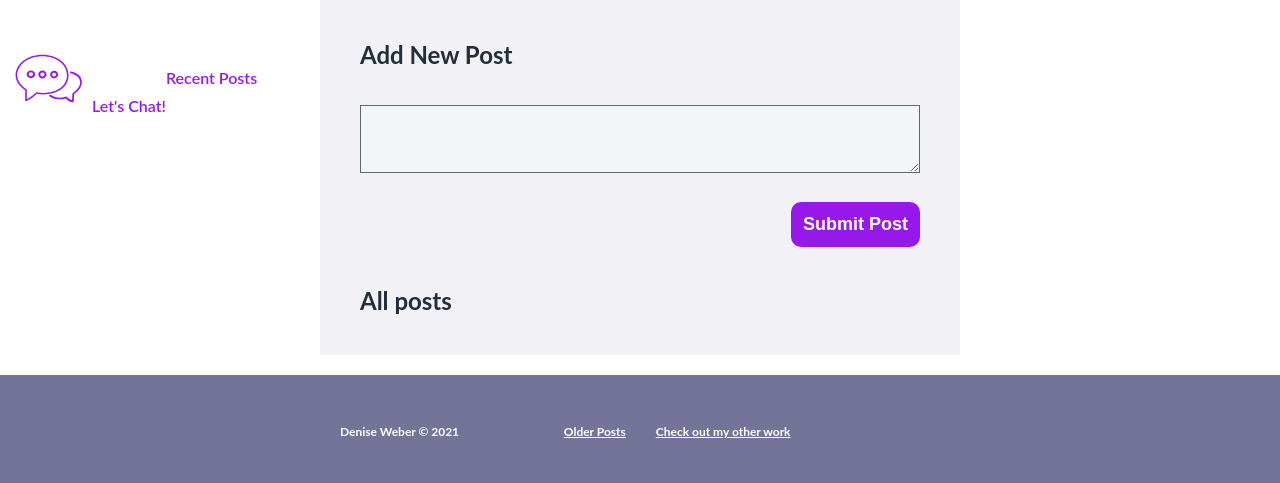
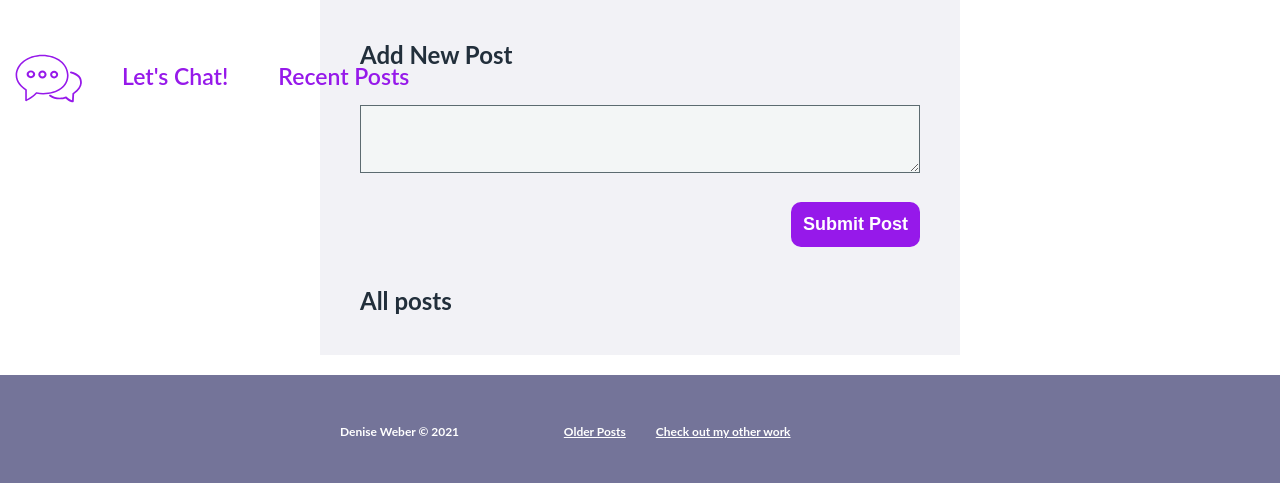
Before and after one commit to dweber0001/python-web-app, a Flask app: page / in a window 1280 px wide. Shown: the top 483 px of the page. Run offline with Flask 2, Linux system fonts and the light colour scheme; data that the repository does not hold is empty.

Commit message:
Update styles.css

```diff
--- a/static/css/styles.css
+++ b/static/css/styles.css
@@ -12,6 +12,38 @@ body {
     box-sizing: border-box;
     margin: 0;
 }
+
+header{
+    max-width: 680px;
+    margin: 50px auto;
+    display: flex;
+    flex-direction: row;
+    justify-content: space-between;
+    font-size: 23px;
+}
+header .title {
+    display: flex;
+    align-items: center;
+    color: #9619ea;
+}
+header .title img {
+    margin-right: 30px;
+}
+
+header .menu {
+    display: flex;
+    flex-direction: row;
+    align-items: center;
+    color: #9619ea;
+    list-style: none;
+
+}
+header .menu .menu-item {
+    margin-left: 50px;
+}
+
+
+
 
 li {
     list-style: none;
```
